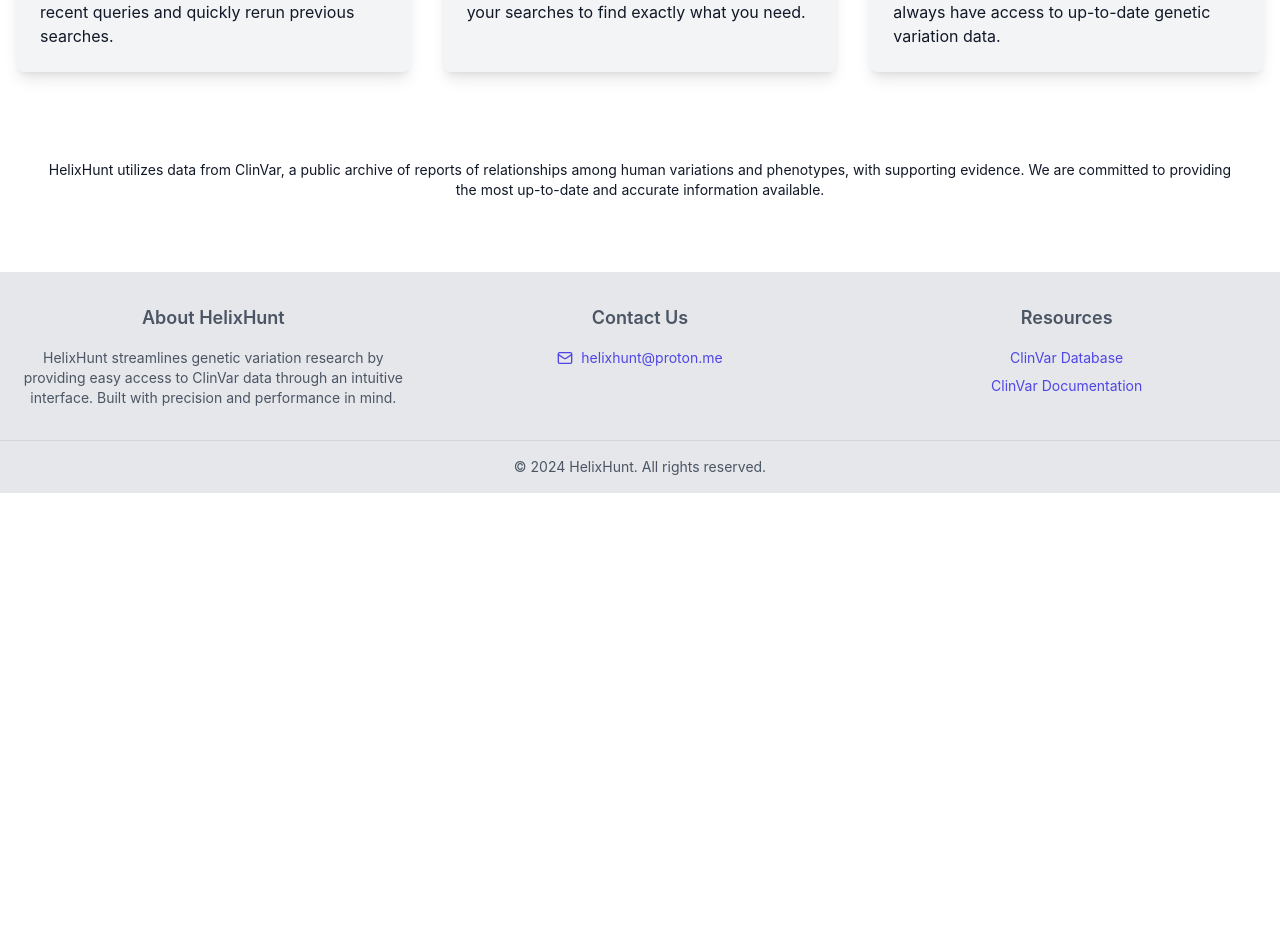
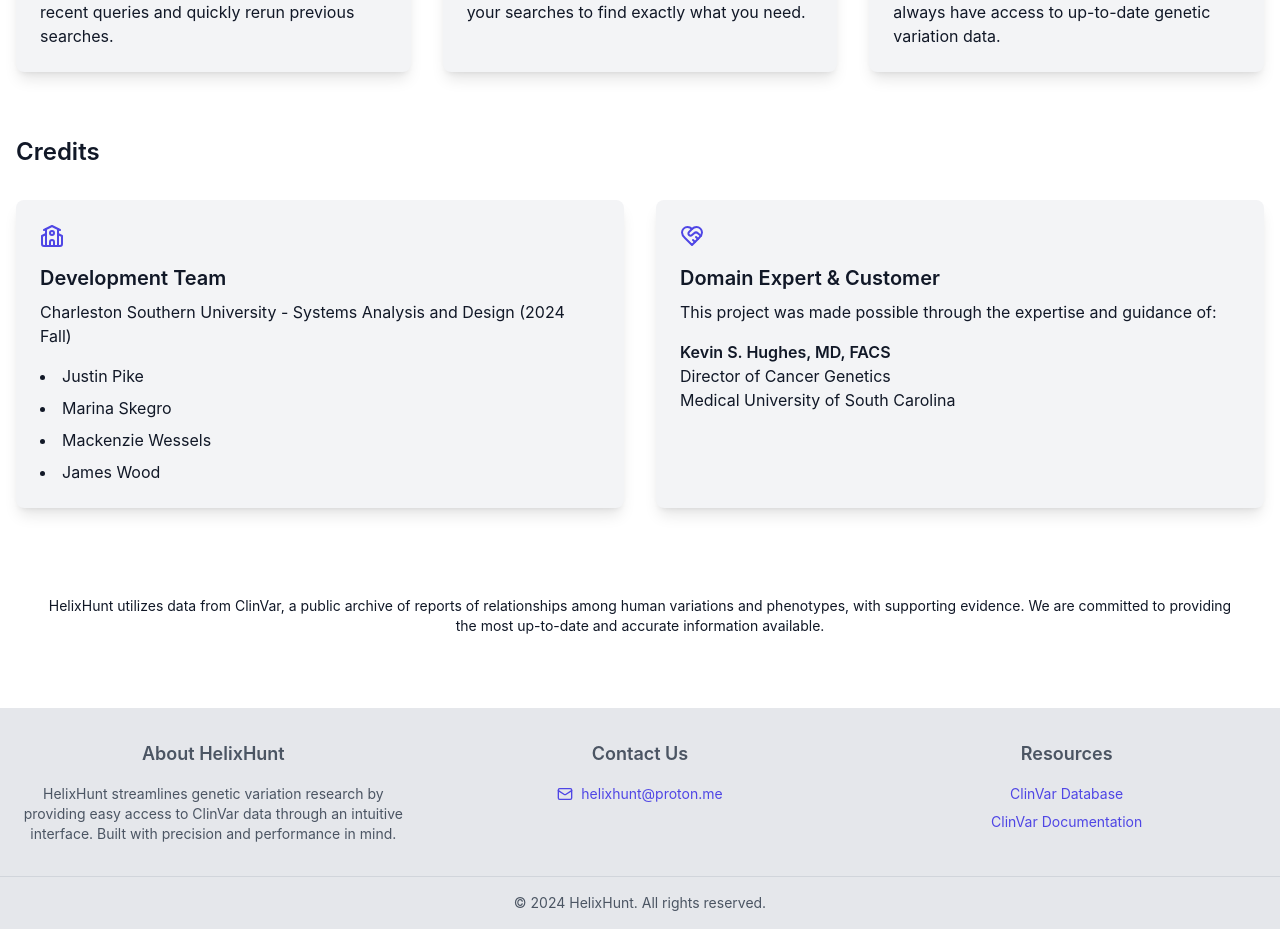
Before and after one commit to Sanchez-RickC137/Helix-Hunt, a React (Create React App) app: page /about in a window 1280 px wide. Shown: the part 1140-2069 px from the top of the page. Before the commit the page ends 1633 px from the top, so only its background shows below. Built offline with nearby package versions, Linux system fonts and the light colour scheme.

Commit message:
About Page credits

```diff
--- a/src/pages/AboutPage.js
+++ b/src/pages/AboutPage.js
@@ -1,6 +1,6 @@
 import React from 'react';
 import { useThemeConstants } from '../components/Page/ThemeConstants';
-import { Search, Database, Download, Users, Sparkles, Clock } from 'lucide-react';
+import { Search, Database, Download, Users, Sparkles, Clock, School, HeartHandshake } from 'lucide-react';
 
 const AboutPage = () => {
   const themeConstants = useThemeConstants();
@@ -86,6 +86,42 @@ const AboutPage = () => {
         </div>
       </section>
 
+      {/* Credits Section */}
+      <section className="mb-16">
+        <h2 className={`text-2xl font-semibold mb-8 ${themeConstants.headingTextColor}`}>Credits</h2>
+        <div className="grid grid-cols-1 md:grid-cols-2 gap-8">
+          <div className={`p-6 rounded-lg shadow-lg ${themeConstants.unselectedItemBackgroundColor}`}>
+            <div className={`${themeConstants.labelAccentColor} mb-4`}>
+              <School size={24} />
+            </div>
+            <h3 className={`text-xl font-semibold mb-2 ${themeConstants.headingTextColor}`}>
+              Development Team
+            </h3>
+            <p className="mb-4">Charleston Southern University - Systems Analysis and Design (2024 Fall)</p>
+            <ul className="list-disc list-inside space-y-2">
+              <li>Justin Pike</li>
+              <li>Marina Skegro</li>
+              <li>Mackenzie Wessels</li>
+              <li>James Wood</li>
+
+            </ul>
+          </div>
+
+          <div className={`p-6 rounded-lg shadow-lg ${themeConstants.unselectedItemBackgroundColor}`}>
+            <div className={`${themeConstants.labelAccentColor} mb-4`}>
+              <HeartHandshake size={24} />
+            </div>
+            <h3 className={`text-xl font-semibold mb-2 ${themeConstants.headingTextColor}`}>
+              Domain Expert & Customer
+            </h3>
+            <p className="mb-4">This project was made possible through the expertise and guidance of:</p>
+            <p className="font-semibold">Kevin S. Hughes, MD, FACS</p>
+            <p>Director of Cancer Genetics</p>
+            <p>Medical University of South Carolina</p>
+          </div>
+        </div>
+      </section>
+
       {/* Data Attribution */}
       <section className={`p-6 rounded-lg ${themeConstants.sectionBackgroundColor} text-center`}>
         <p className="text-sm">
```
